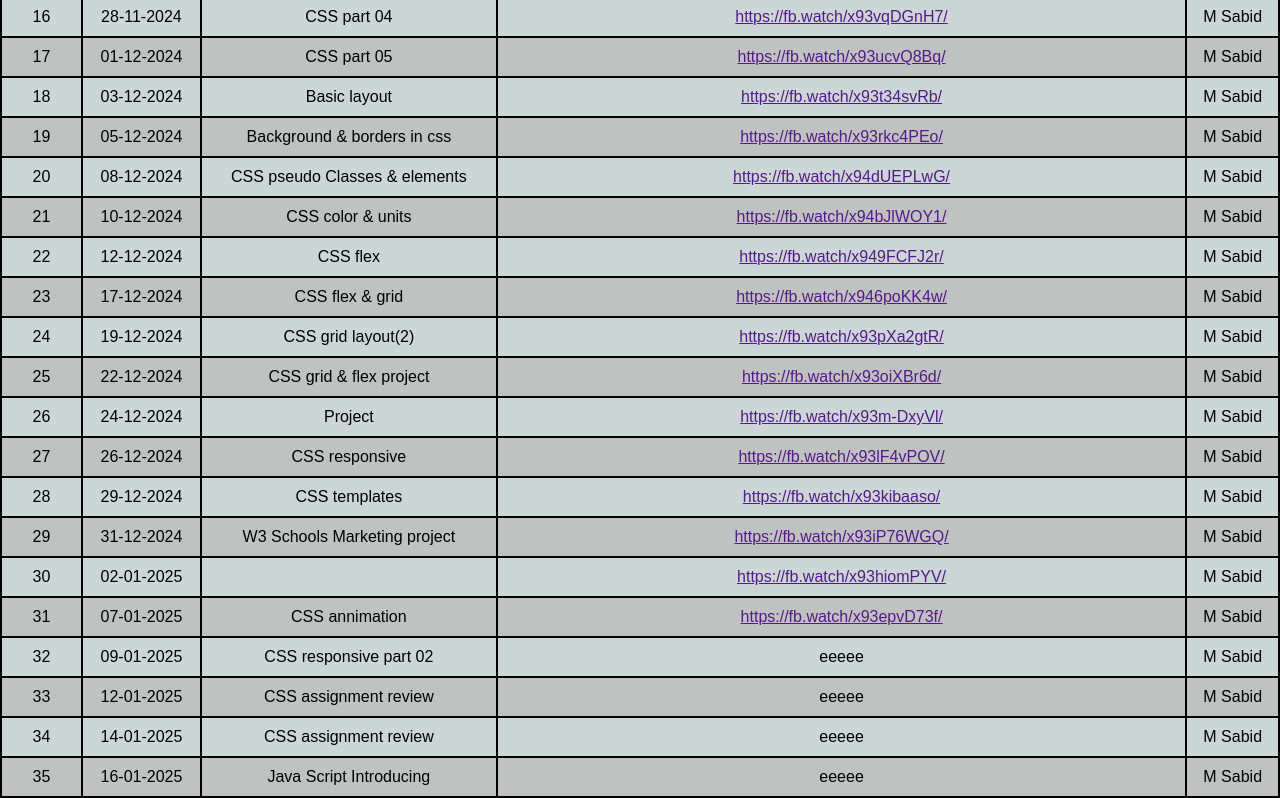
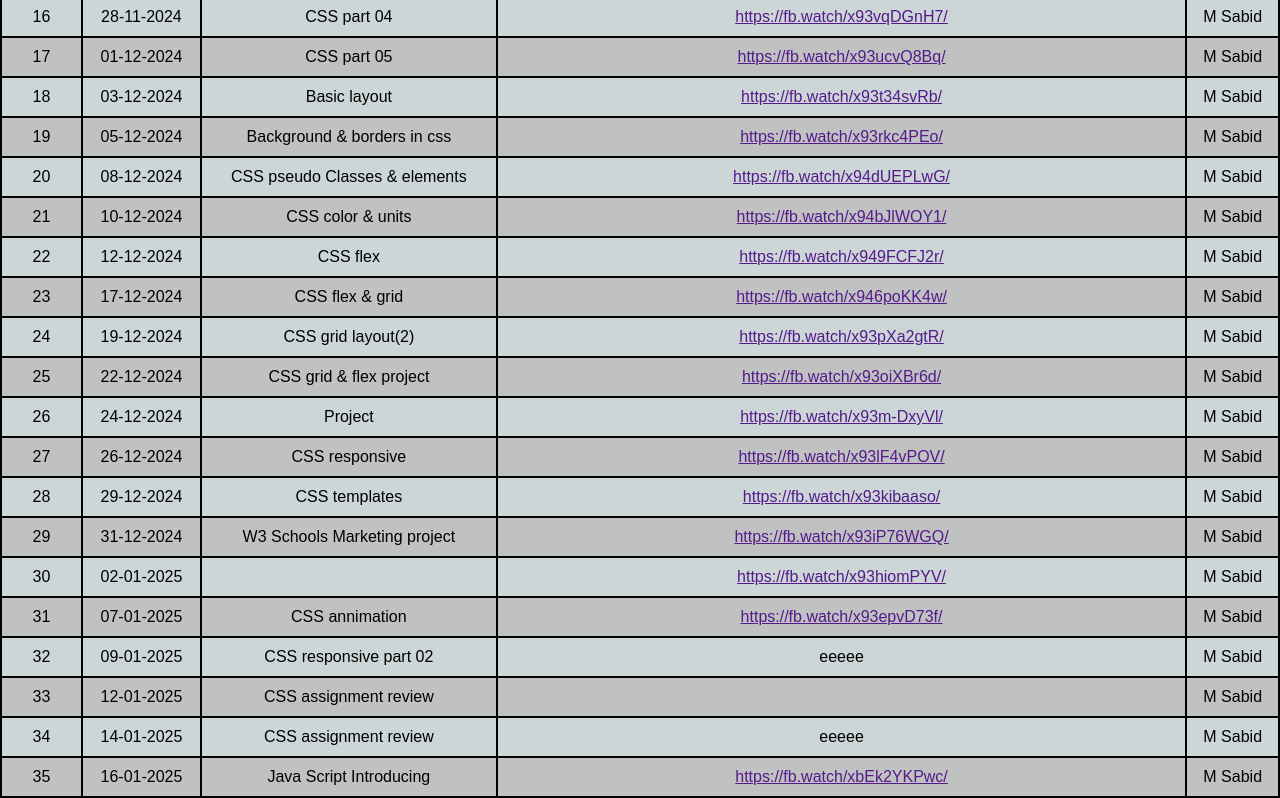
Before and after one commit to sajal-mazumder/all-classes-records, a plain HTML site: page index.html in a window 1280 px wide. Shown: the part 754-1552 px from the top of the page. Drawn offline with Linux system fonts and the light colour scheme.

Commit message:
some update in index file

```diff
--- a/index.html
+++ b/index.html
@@ -250,7 +250,7 @@
                 <td>33</td>
                 <td>12-01-2025</td>
                 <td>CSS assignment review</td>
-                <td>eeeee</td>
+                <td></td>
                 <td>M Sabid</td>
             </tr>
             <tr>
@@ -264,7 +264,7 @@
                 <td>35</td>
                 <td>16-01-2025</td>
                 <td>Java Script Introducing</td>
-                <td>eeeee</td>
+                <td><a href="">https://fb.watch/xbEk2YKPwc/</a></td>
                 <td>M Sabid</td>
             </tr>
         </table>
```
